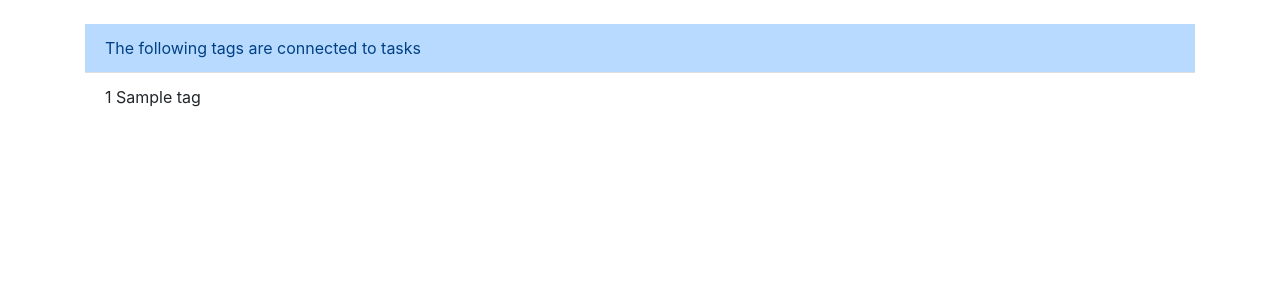
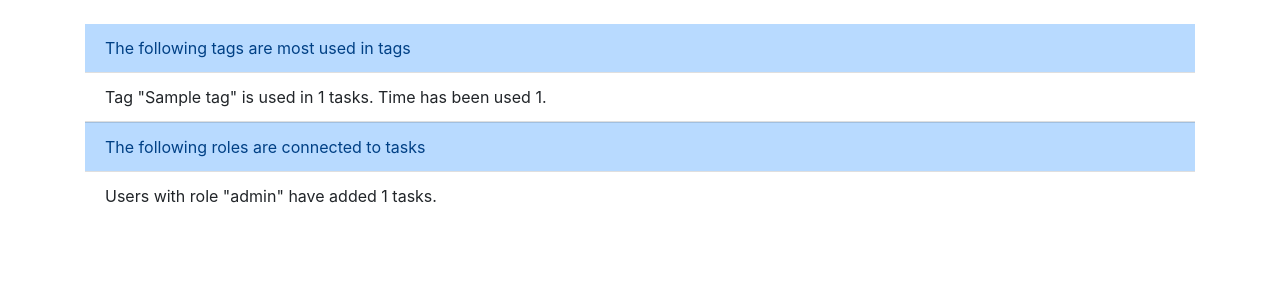
Before and after one commit to strajama/tsoha-todolist, a Flask app: page / in a window 1280 px wide. Shown: the part 56-356 px from the top of the page. Run offline with Flask 2, Linux system fonts and the light colour scheme; tables that the repository leaves empty hold one stand-in row (values such as "Sample post"); some libraries are stand-ins or nearby versions.

Commit message:
pari kyselyä

```diff
--- a/application/auth/models.py
+++ b/application/auth/models.py
@@ -48,7 +48,7 @@ class User(Base):
         return response
 
     @staticmethod
-    def find_users_with_unfinished_tasks(used_time=0):
+    def find_users_with_unstarted_tasks(used_time=0):
         stmt = text("SELECT Account.id, Account.name FROM Account "
                         "LEFT JOIN Task ON Task.account_id = Account.id "
                         "WHERE (Task.used_time = :used_time) "
@@ -59,3 +59,16 @@ class User(Base):
         for row in res:
             response.append({"id":row[0], "name":row[1]})
         return response
+
+    @staticmethod
+    def find_number_of_tasks_by_user_roles():
+        stmt = text("SELECT Account.role, COUNT(*) FROM Account "
+                        "INNER JOIN Task ON Task.account_id = Account.id "
+                        "GROUP BY Account.role "
+                        "ORDER BY Account.role DESC;")
+        res = db.engine.execute(stmt)
+
+        response = []
+        for row in res:
+            response.append({"name":row[0], "count":row[1]})
+        return response
--- a/application/tags/models.py
+++ b/application/tags/models.py
@@ -28,5 +28,20 @@ class Tag(Base):
             if {"id":row[0], "name":row[1]} not in response:
                 response.append({"id":row[0], "name":row[1]})
 
-        print(response)
         return response
+
+    @staticmethod
+    def find_most_used_tags():
+        stmt=text("SELECT Tag.name, COUNT(*), SUM (Task.used_time) FROM Tag "
+                    "LEFT JOIN Tagtask ON Tagtask.tag_id = Tag.id "
+                    "LEFT JOIN Task ON Task.id = Tagtask.task_id "
+                    "GROUP BY Tag.name "
+                    "ORDER BY Task.used_time;")
+
+        res = db.engine.execute(stmt)
+
+        response = []
+        for row in res:
+            response.append({"name":row[0], "count":row[1], "sum":row[2]})
+
+        return response
--- a/application/templates/index.html
+++ b/application/templates/index.html
@@ -3,28 +3,41 @@
 {% block body %}
 
 
-{% if unfinished_tasks is defined and unfinished_tasks%}
+{% if unstarted_tasks is defined and unstarted_tasks%}
 <ul class="list-group list-group-flush">
   <li class="list-group-item list-group-item-primary">
-    The following users have unfinished tasks:
+    The following users have unstarted tasks:
   </li>
-  {% for user in unfinished_tasks %}
+  {% for user in unstarted_tasks %}
   <li class="list-group-item">
-    {{user.id}} {{user.name}} {{user.role}}
+    User "{{user.name}}" with id {{user.id}}.
   </li>
   {% endfor %}
 </ul>
 
 {% endif %}
 
-{% if used_tags is defined and used_tags %}
+{% if most_used_tags is defined and most_used_tags %}
 <ul class="list-group list-group-flush">
   <li class="list-group-item list-group-item-primary">
-    The following tags are connected to tasks
+    The following tags are most used in tags
   </li>
-  {% for tag in used_tags %}
+  {% for tag in most_used_tags %}
   <li class="list-group-item">
-    {{tag.id}} {{tag.name}}
+    Tag "{{tag.name}}" is used in {{tag.count}} tasks. Time has been used {{tag.sum}}.
+  </li>
+  {% endfor %}
+</ul>
+{% endif %}
+
+{% if tasks_roles is defined and tasks_roles %}
+<ul class="list-group list-group-flush">
+  <li class="list-group-item list-group-item-primary">
+    The following roles are connected to tasks
+  </li>
+  {% for role in tasks_roles %}
+  <li class="list-group-item">
+    Users with role "{{role.name}}" have added {{role.count}} tasks.
   </li>
   {% endfor %}
 </ul>
--- a/application/views.py
+++ b/application/views.py
@@ -6,5 +6,7 @@ from application.tags.models import Tag
 @app.route("/")
 def index():
     return render_template("index.html",
-            unfinished_tasks=User.find_users_with_unfinished_tasks(),
-            used_tags=Tag.find_tags_that_assigned_task())
+            unstarted_tasks=User.find_users_with_unstarted_tasks(),
+            used_tags=Tag.find_tags_that_assigned_task(),
+            tasks_roles=User.find_number_of_tasks_by_user_roles(),
+            most_used_tags=Tag.find_most_used_tags())
```
